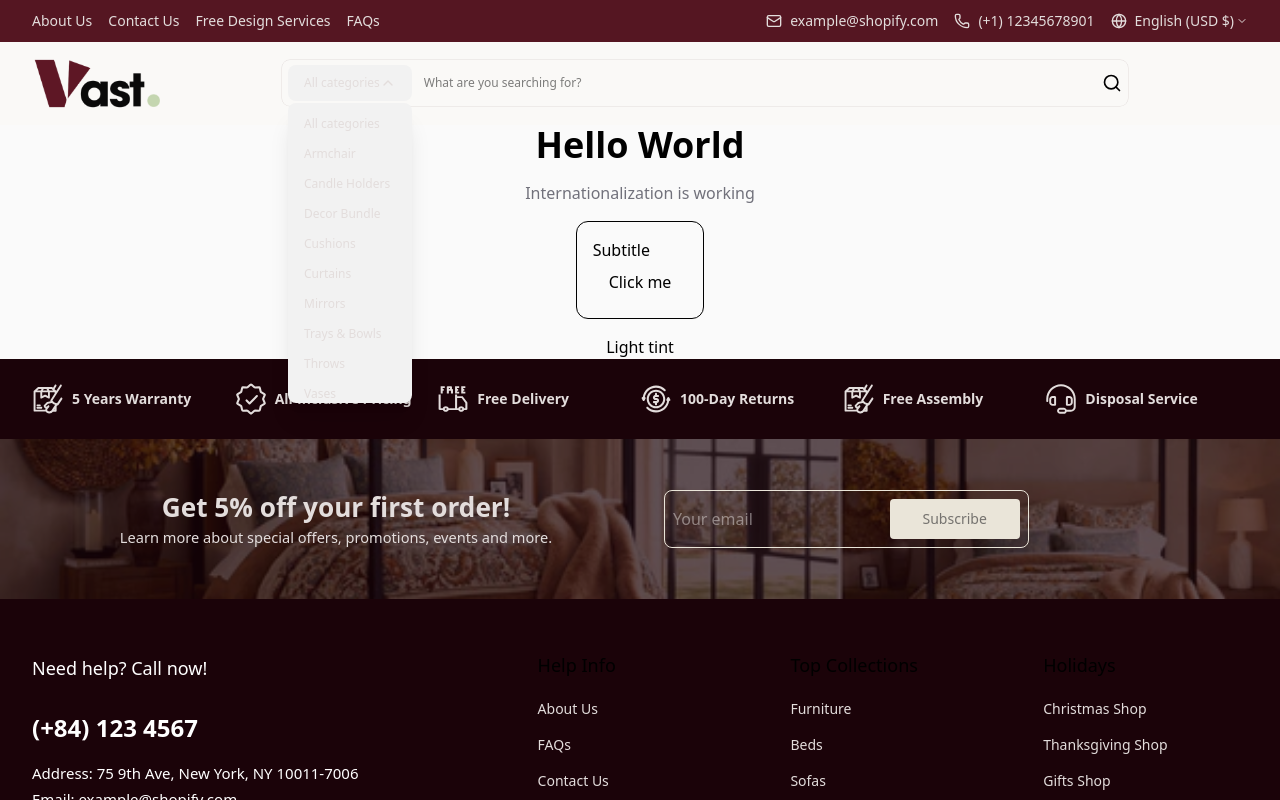
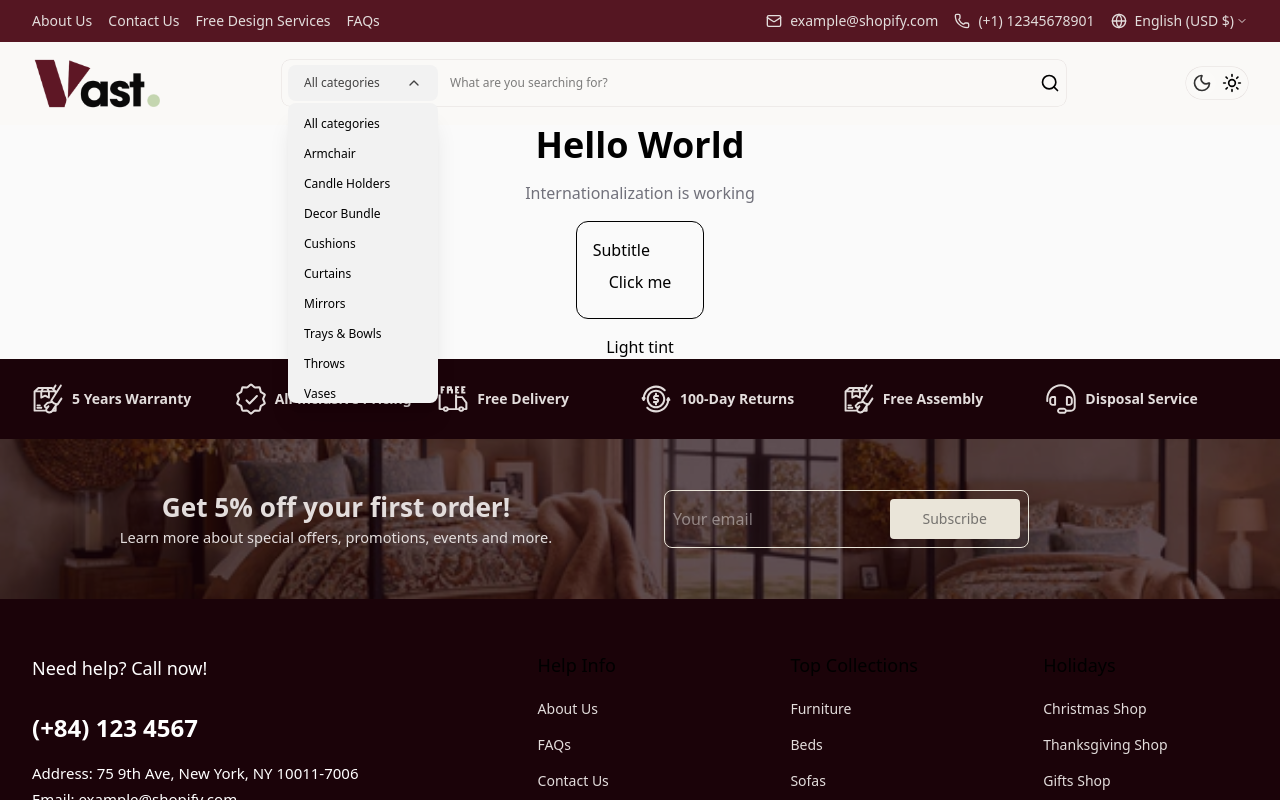
Before and after one commit to BaoNguuyen/ecom, a Next.js app: page /en in a window 1280 px wide. Both pictures are taken after a click on the button "All categories". Shown: the top 800 px of the page. Built offline with nearby package versions, Linux system fonts and the light colour scheme; a web font is replaced by a local one.

Commit message:
#issue: 0006 - Header v3

```diff
--- a/app/globals.css
+++ b/app/globals.css
@@ -7,28 +7,20 @@
   --font-inter: var(--font-inter);
   --font-dm-sans: var(--font-dm-sans);
 
-
-  --color-background: 255 255 255;
-  --color-foreground: 10 10 10;
-  --color-primary: 99 102 241;
-  --color-primary-foreground: 255 255 255;
-  --color-muted: 244 244 245;
-  --color-muted-foreground: 113 113 122;
-  --color-border: 228 228 231;
-  --color-card: 255 255 255;
-
   --color-gradient-background: #551622;
   --color-color-bg: #1B0309;
   --color-gradient-background-1: #faf9f7;
   --color-gradient-background-2: #f2f2f2;
+  --color-gradient-background-3: #43424230;
 
-
-  --color-neutral: rgb(10 10 10 / 1.0);
-  --color-red: rgb(168 40 60 / 1.0);
+  /* spin background */
+  --color-spin-background: #fff3;
 
   --color-text-white: rgb(255 255 255 / 1.0);
   --color-text: rgb(227 221 220 / 1.0);
   --color-text-secondary: #0A0A0A;
+  --color-text-tripple: #434242;
+
   --color-highlight: rgb(235 241 204 / 1.0);
 
 
@@ -43,29 +35,21 @@
   --color-secondary-button-hover-v1: #EBF1CC;
   --color-secondary-button-v1: #702432;
   --color-button-text-1: #E3DDDC;
+
 }
 
 
 .dark {
-  --color-background: 10 10 10;
-  --color-foreground: 250 250 250;
-  --color-primary: 129 140 248;
-  --color-primary-foreground: 10 10 10;
-  --color-muted: 39 39 42;
-  --color-muted-foreground: 161 161 170;
-  --color-border: 39 39 42;
-  --color-card: 24 24 27;
-
   --color-gradient-background: #113437;
   --color-color-bg: #113437;
   --color-gradient-background-1: #0c1515;
   --color-gradient-background-2: #2a3336;
-
-
-  --color-neutral: rgb(168 40 60 / 1.0);
+  --color-gradient-background-3: #FFFFFF66;
 
   --color-text: rgb(255 255 255 / 1.0);
   --color-highlight: rgb(235 241 204 / 1.0);
+  --color-text-tripple: #e3dddc;
+
 
   /* line border */
   --color-line-and-border: rgb(13 43 46 / 1.0);
@@ -82,3 +66,9 @@
   padding-right: 32px;
   min-width: 100%;
 }
+
+@keyframes spin {
+  to {
+    transform: rotate(360deg);
+  }
+}
--- a/src/component/common/dropdown/index.tsx
+++ b/src/component/common/dropdown/index.tsx
@@ -51,21 +51,23 @@ export default function Dropdown<T extends BaseItem>({
 
     const variantStyles = {
         popup: {
-            container: "bg-color-bg h-13",
+            container: "bg-color-bg h-13 text-text",
             button: "my-1 ring-[0.5px] ring-text rounded-lg",
             modal: "bg-color-bg ring-[0.5px] ring-text",
+            list: "hover:bg-white/40"
         },
         search: {
-            container: "bg-gradient-background-2 h-9 rounded-lg",
-            button: "",
+            container: "bg-gradient-background-2 h-9 rounded-lg min-w-37.5",
+            button: "text-text-tripple font-medium",
             modal: "bg-gradient-background-2 mt-0.5",
+            list: 'hover:bg-gradient-background-3'
         },
     };
 
     return (
         <div className={cn(
-            "flex text-text relative ",
-            variantStyles[mode].container )}
+            "flex relative ",
+            variantStyles[mode].container)}
         >
             <button
                 ref={buttonRef}
@@ -94,7 +96,10 @@ export default function Dropdown<T extends BaseItem>({
                 {data.map((item, i) => (
                     <div
                         key={i}
-                        className="w-full flex cursor-pointer py-1 rounded px-2 hover:bg-white/40 transition-colors duration-150"
+                        className={cn(
+                            'w-full flex cursor-pointer py-1 rounded px-2 transition-colors duration-150',
+                            variantStyles[mode].list
+                        )}
                         onClick={() => handleChooseItem(item)}
                     >
                         <p>{item.content}</p>
--- a/src/component/layout/Header.tsx
+++ b/src/component/layout/Header.tsx
@@ -9,6 +9,7 @@ import { useTranslations } from "next-intl";
 import Image from "next/image";
 import useTheme from "@/src/hooks/use-theme";
 import SearchComponent from "./Search";
+import LogoutComponent from "./Logout";
 
 export default function Header() {
     const { toggleModal } = useModal()
@@ -64,7 +65,7 @@ export default function Header() {
                 <Image src={`/images/logo-${logoTheme}.avif`} width='130' height='51' alt="logo" className="bg-gradient-background-1"/>
 
                 <SearchComponent/>
-                <div></div>
+                <LogoutComponent/>
             </div>
 
         </header>
--- /dev/null
+++ b/src/component/layout/Logout.tsx
@@ -0,0 +1,33 @@
+import useTheme from "@/src/hooks/use-theme";
+import { cn } from "@/src/lib/utils";
+import { MoonIcon, LoaderCircle, SunIcon } from "lucide-react";
+
+export default function LogoutComponent({ }) {
+    const { theme, isLoading, toggleTheme } = useTheme()
+
+
+    return (
+        <div className="">
+            <div
+                className="relative flex gap-2.5 items-center ring-[0.5px] ring-text p-1.5 rounded-2xl"
+                onClick={() => toggleTheme()}
+            >
+                <MoonIcon width={20} height={20}
+                    className={cn()} />
+                <SunIcon width={20} height={20}
+                    className={cn()} />
+
+                <div className={cn(
+                    "flex items-center justify-center w-6.5 h-6 rounded-full bg-spin-background",
+                    "absolute top-1 left-1",
+                    // theme === 'dark' ? 'left-0' : 'right-1',
+                )} />
+
+                {/* <div className="flex items-center justify-center w-6 h-6 rounded-full bg-spin-background">
+                    {isLoading && <LoaderCircle width={30} height={30} className=" size-4 animate-spin" />}
+                </div> */}
+
+            </div>
+        </div>
+    )
+}
--- a/src/hooks/use-theme.ts
+++ b/src/hooks/use-theme.ts
@@ -1,18 +1,34 @@
 "use client";
 
+import { useEffect, useState } from "react";
 import { useTheme as useNextTheme } from "next-themes";
 
 export default function useTheme() {
     const { theme, setTheme, resolvedTheme } = useNextTheme();
 
+
+    const [isLoading, setIsLoading] = useState(true);
+
+    useEffect(() => {
+        if (resolvedTheme) {
+            setIsLoading(false);
+        }
+    }, [resolvedTheme]);
+
     const toggleTheme = () => {
-        setTheme(resolvedTheme === "dark" ? "light" : "dark");
+        setIsLoading(true);
+
+        setTimeout(() => {
+            setTheme(resolvedTheme === "dark" ? "light" : "dark");
+            setIsLoading(false);
+        }, 300);
     };
 
     return {
         theme,
         resolvedTheme,
+        isLoading,
         toggleTheme,
-        setTheme
-    }
+        setTheme,
+    };
 }
```
